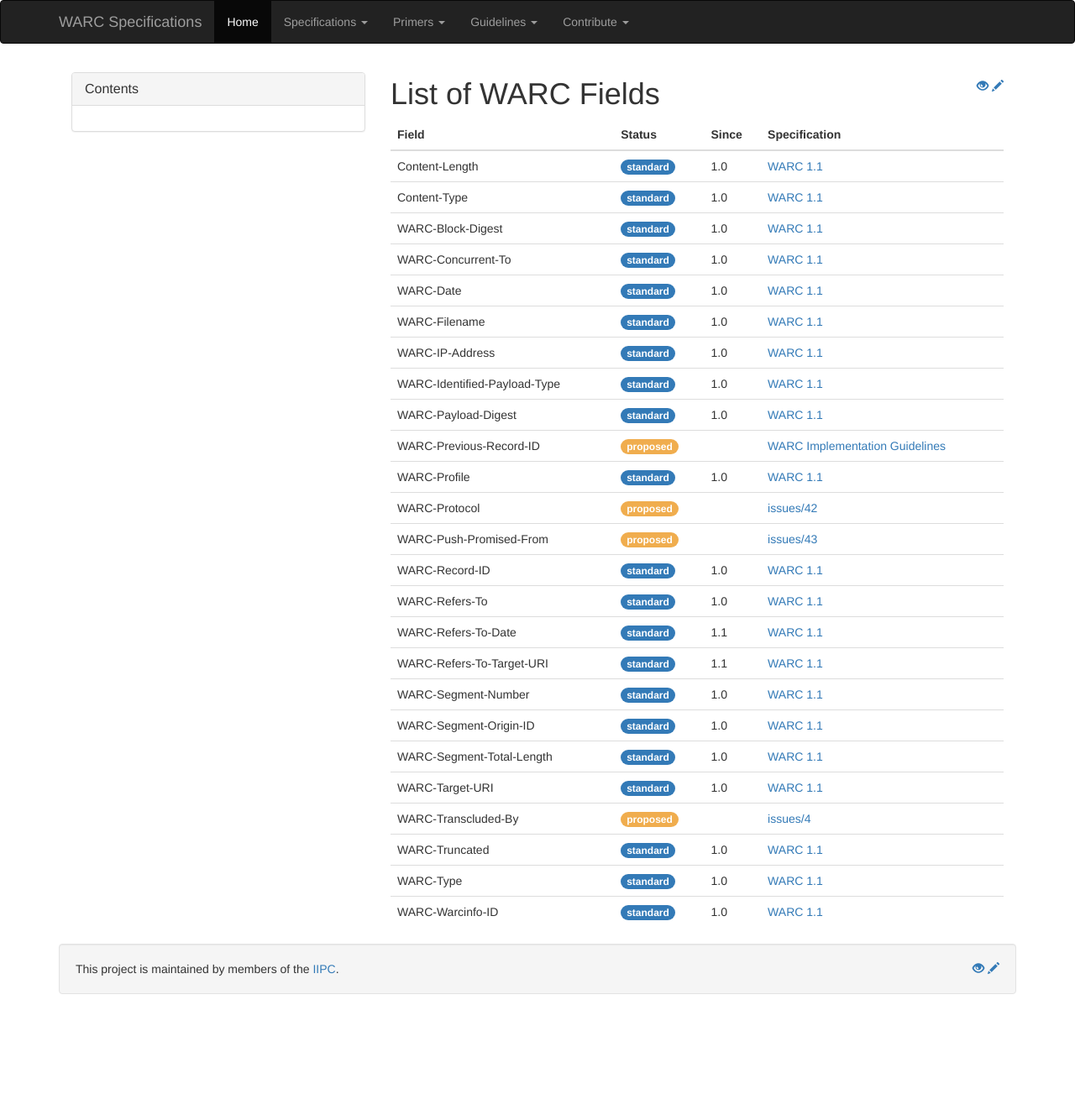
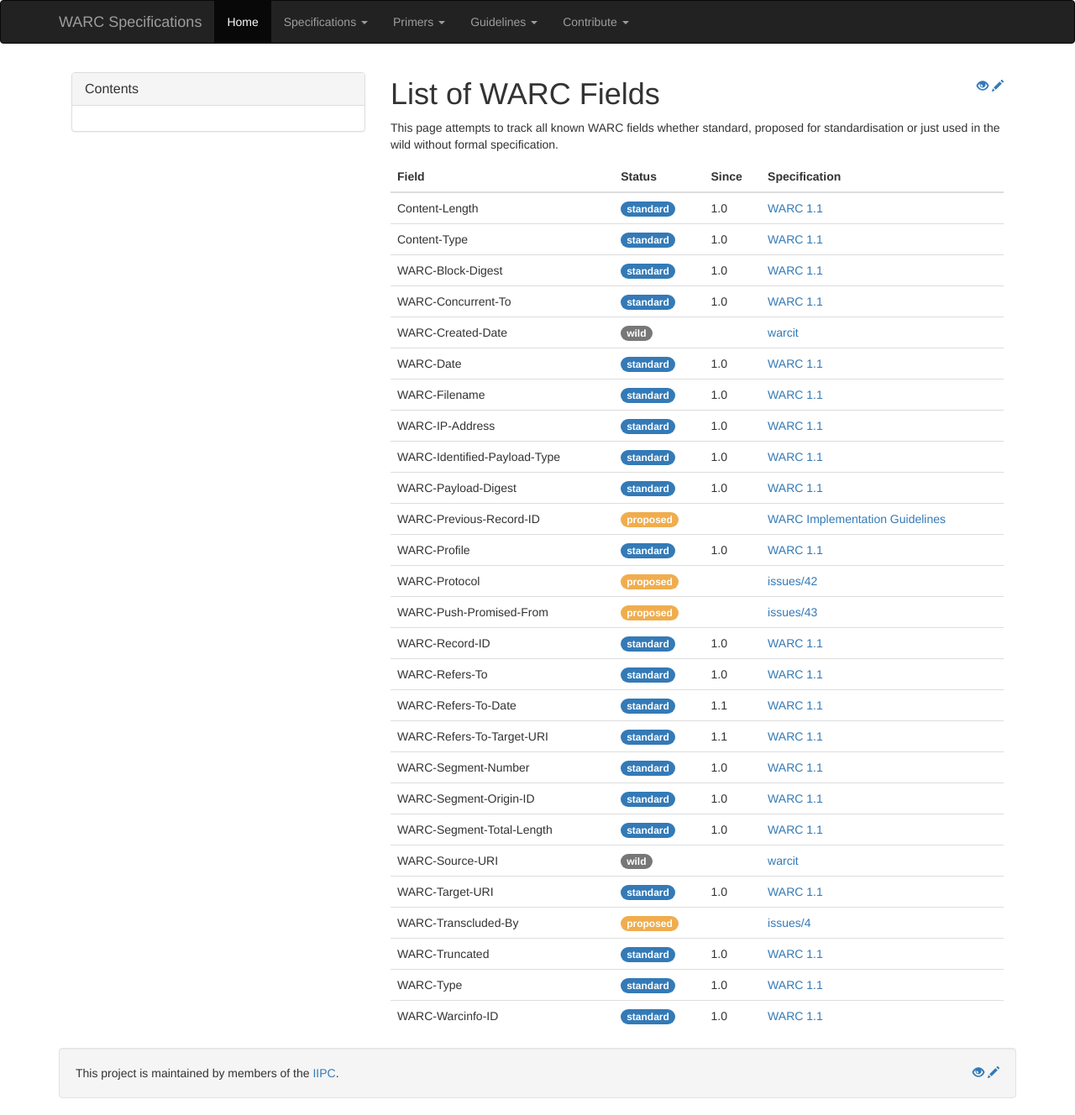
Before and after one commit to iipc/warc-specifications, a Jekyll site: the page built from guidelines/warc-fields/index.md, in a window 1280 px wide. Shown: the whole page at 84% size. Built offline with Jekyll 4.4.1, drawn with Linux system fonts in a browser that asks for light colours; nearby versions of some CDN libraries; before the commit the page ends 1204 px from its top, so only the background shows below that.

Commit message:
Add warcit's extension fields

```diff
--- a/guidelines/warc-fields/_fields.html
+++ b/guidelines/warc-fields/_fields.html
@@ -34,6 +34,12 @@ Generated from fields.yml. Don't edit this directly. Run 'make' to update.
         <td><span class='badge spec-badge-status-standard'>standard</span></td>
         <td>1.0</td>
         <td><a href="https://iipc.github.io/warc-specifications/specifications/warc-format/warc-1.1/#warc-concurrent-to">WARC 1.1</a></td>
+    </tr>
+    <tr>
+        <td>WARC-Created-Date</td>
+        <td><span class='badge spec-badge-status-wild'>wild</span></td>
+        <td></td>
+        <td><a href="https://github.com/webrecorder/warcit#warc-created-date">warcit</a></td>
     </tr>
     <tr>
         <td>WARC-Date</td>
@@ -132,6 +138,12 @@ Generated from fields.yml. Don't edit this directly. Run 'make' to update.
         <td><a href="https://iipc.github.io/warc-specifications/specifications/warc-format/warc-1.1/#warc-segment-total-length">WARC 1.1</a></td>
     </tr>
     <tr>
+        <td>WARC-Source-URI</td>
+        <td><span class='badge spec-badge-status-wild'>wild</span></td>
+        <td></td>
+        <td><a href="https://github.com/webrecorder/warcit#warc-source-uri">warcit</a></td>
+    </tr>
+    <tr>
         <td>WARC-Target-URI</td>
         <td><span class='badge spec-badge-status-standard'>standard</span></td>
         <td>1.0</td>
--- a/guidelines/warc-fields/index.md
+++ b/guidelines/warc-fields/index.md
@@ -3,4 +3,7 @@ title: List of WARC Fields
 type: guidelines
 ---
 
+This page attempts to track all known WARC fields whether standard, proposed for
+standardisation or just used in the wild without formal specification.
+
 {% include_relative _fields.html %}
```
Also changed, not shown: guidelines/warc-fields/_fields.yml (+7 -0 lines).
